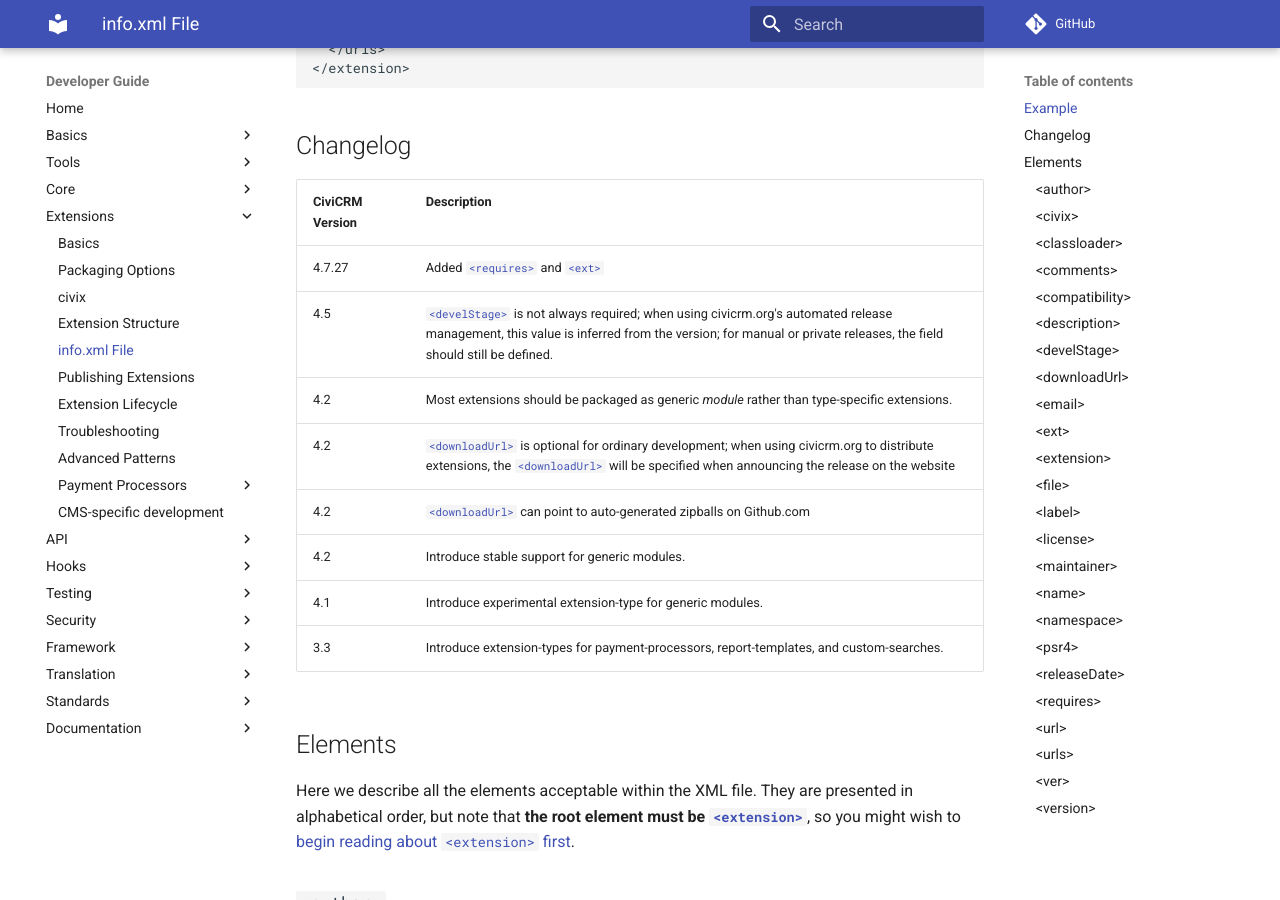
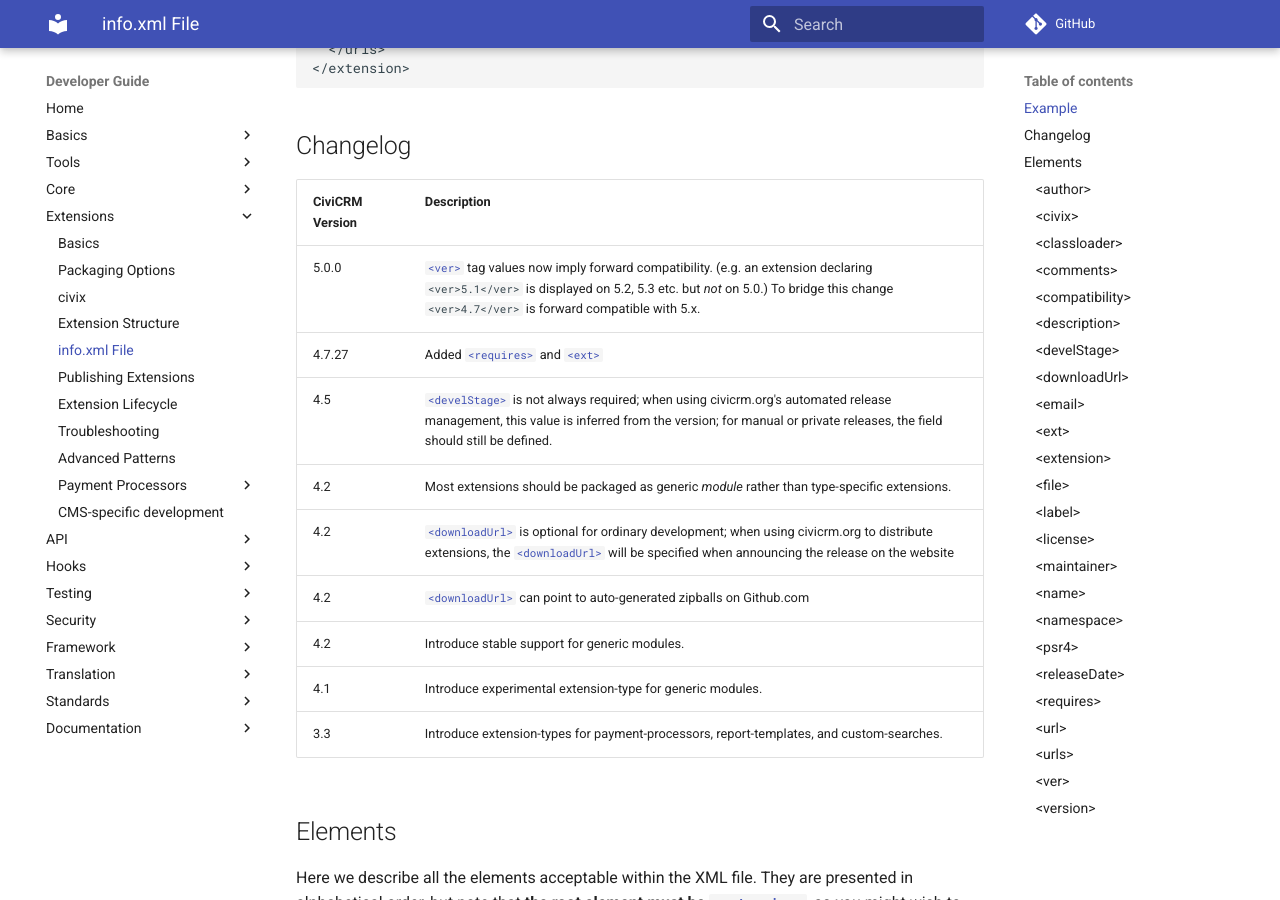
Before and after one commit to civicrm/civicrm-dev-docs, an MkDocs documentation site: the page built from docs/extensions/info-xml.md, in a window 1280 px wide and 900 px high, scrolled down 877 px. Built offline with MkDocs 1.6.1 and Material for MkDocs 9.7.7, drawn with Linux system fonts in a browser that asks for light colours; comment, search, counter and statistics services are not loaded; old or Windows-style settings are respelled for this version of MkDocs; some of the changed text lies outside the part shown.

Commit message:
Update docs to reflect semver changes.
Updating docs to reflect changes made here: https://lab.civicrm.org/dev/release/issues/1#note_2843

```diff
--- a/docs/extensions/info-xml.md
+++ b/docs/extensions/info-xml.md
@@ -42,6 +42,7 @@ Here is an example of a full `info.xml` file from [CiviVolunteer](https://github
 
 | CiviCRM Version | Description |
 | -- | -- |
+| 5.0.0 | [`<ver>`](#ver) tag values now imply forward compatibility. (e.g. an extension declaring `<ver>5.1</ver>` is displayed on 5.2, 5.3 etc. but *not* on 5.0.) To bridge this change `<ver>4.7</ver>` is forward compatible with 5.x. |
 | 4.7.27 | Added [`<requires>`](#requires) and [`<ext>`](#ext) |
 | 4.5 | [`<develStage>`](#develStage) is not always required; when using civicrm.org's automated release management, this value is inferred from the version; for manual or private releases, the field should still be defined.
 | 4.2 | Most extensions should be packaged as generic *module* rather than type-specific extensions.
@@ -319,6 +320,7 @@ Elements acceptable within `<urls>`
 
 !!! note
     It is not currently possible to specify compatibility with point releases. If your extension is compatible with CiviCRM 4.7.21 but *not* 4.7.20, then you will need to clearly specify this in the [comments](#comments).
+    In CiviCRM 5.x `<ver>` tags imply forward compatibility, to bridge this change `<ver>4.7</ver>` is forward compatible with CiviCRM 5.x.
 
 ### `<version>` {:#version}
 
```
